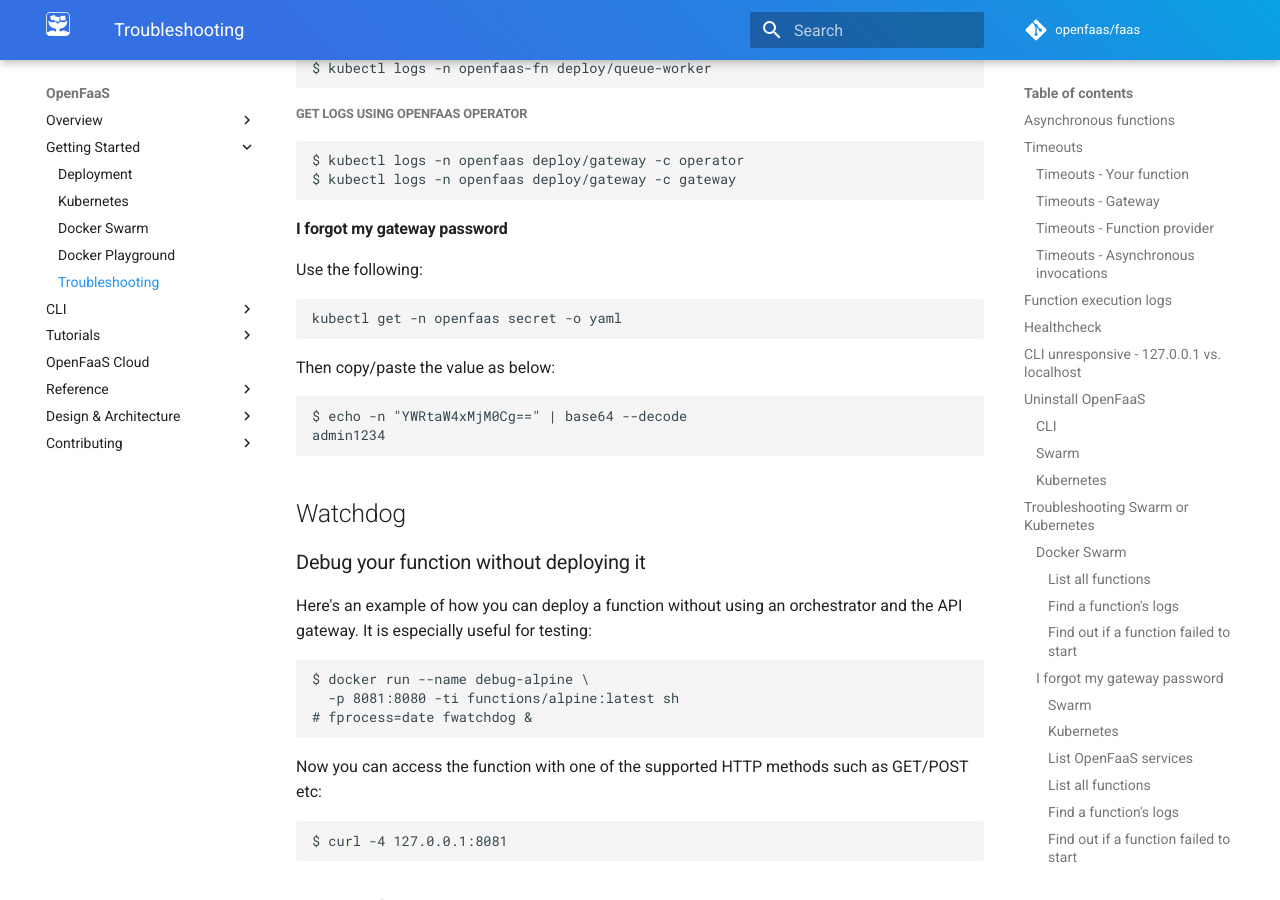
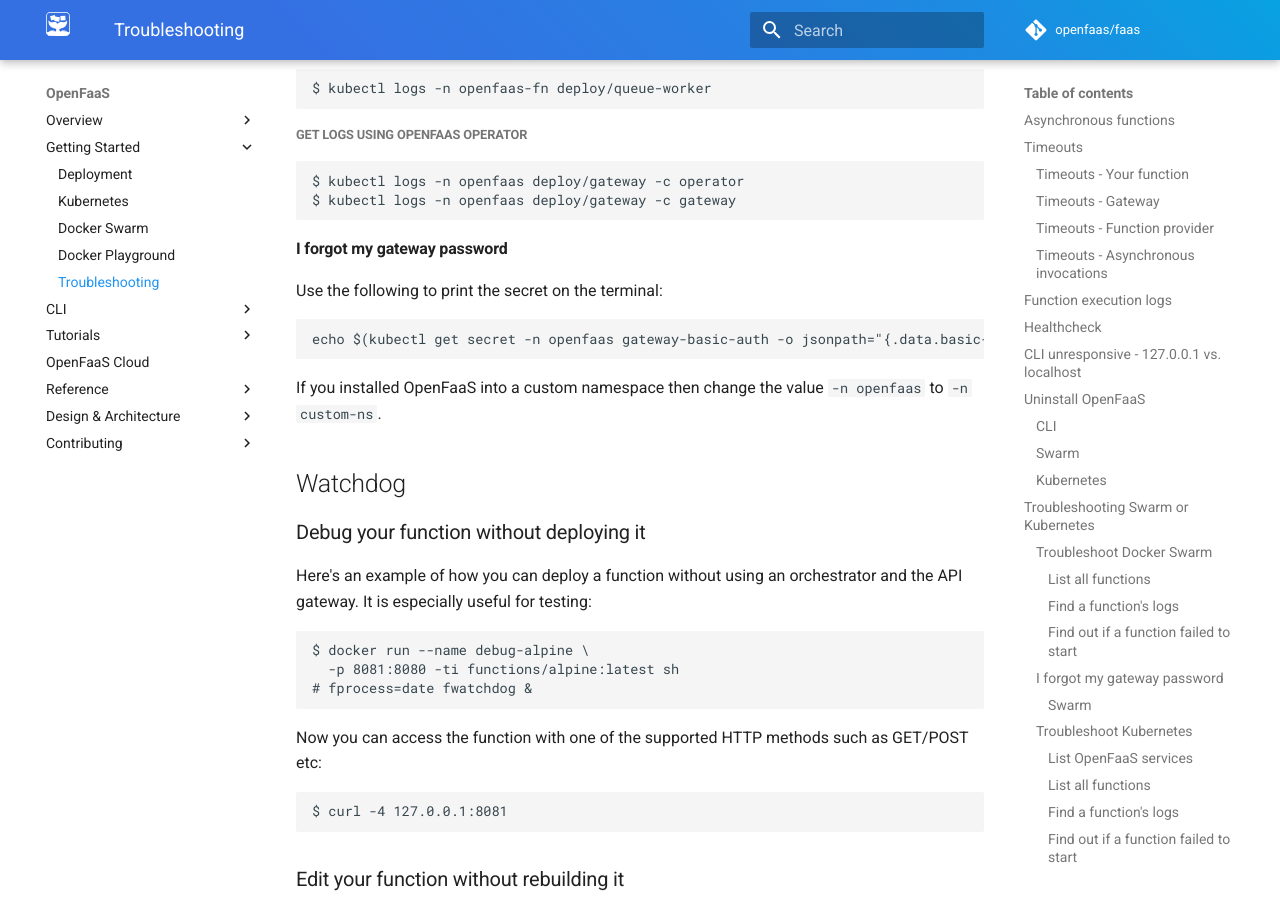
Before and after one commit to openfaas/docs, an MkDocs documentation site: the page built from docs/deployment/troubleshooting.md, in a window 1280 px wide and 900 px high, scrolled down 6707 px. Built offline with MkDocs 1.6.1 and Material for MkDocs 9.7.7, drawn with Linux system fonts in a browser that asks for light colours; comment, search, counter and statistics services are not loaded; some of the changed text lies outside the part shown.

Commit message:
Add 1-liner to find password on Kubernetes
Adds 1-liner to make it easier to discover password since this
seems to be a popular request from users, we can make it even
easier.

Signed-off-by: Alex Ellis (VMware) <alexellis2@gmail.com>

````diff
--- a/docs/deployment/troubleshooting.md
+++ b/docs/deployment/troubleshooting.md
@@ -208,7 +208,7 @@ kubectl delete namespace openfaas,openfaas-fn
 
 ## Troubleshooting Swarm or Kubernetes
 
-### Docker Swarm
+### Troubleshoot Docker Swarm
 
 #### List all functions
 
@@ -246,7 +246,7 @@ $ docker service logs print-password
 21f596c9cd75a0fe5e335fb743995d18399e83418a37a79e719576a724efbbb6
 ```
 
-#### Kubernetes
+### Troubleshoot Kubernetes
 
 If you have deployed OpenFaaS to the recommended namespaces then functions are in the `openfaas-fn` namespace and the core services are in the `openfaas` namespace. The `-n` flag to `kubectl` sets the namespace to look at.
 
@@ -310,18 +310,13 @@ $ kubectl logs -n openfaas deploy/gateway -c gateway
 
 #### I forgot my gateway password
 
-Use the following:
+Use the following to print the secret on the terminal:
 
 ```
-kubectl get -n openfaas secret -o yaml
+echo $(kubectl get secret -n openfaas gateway-basic-auth -o jsonpath="{.data.basic-auth-password}" | base64 --decode; echo)
 ```
 
-Then copy/paste the value as below:
-
-```
-$ echo -n "YWRtaW4xMjM0Cg==" | base64 --decode
-admin1234
-```
+If you installed OpenFaaS into a custom namespace then change the value `-n openfaas` to `-n custom-ns`.
 
 ## Watchdog
 
````
